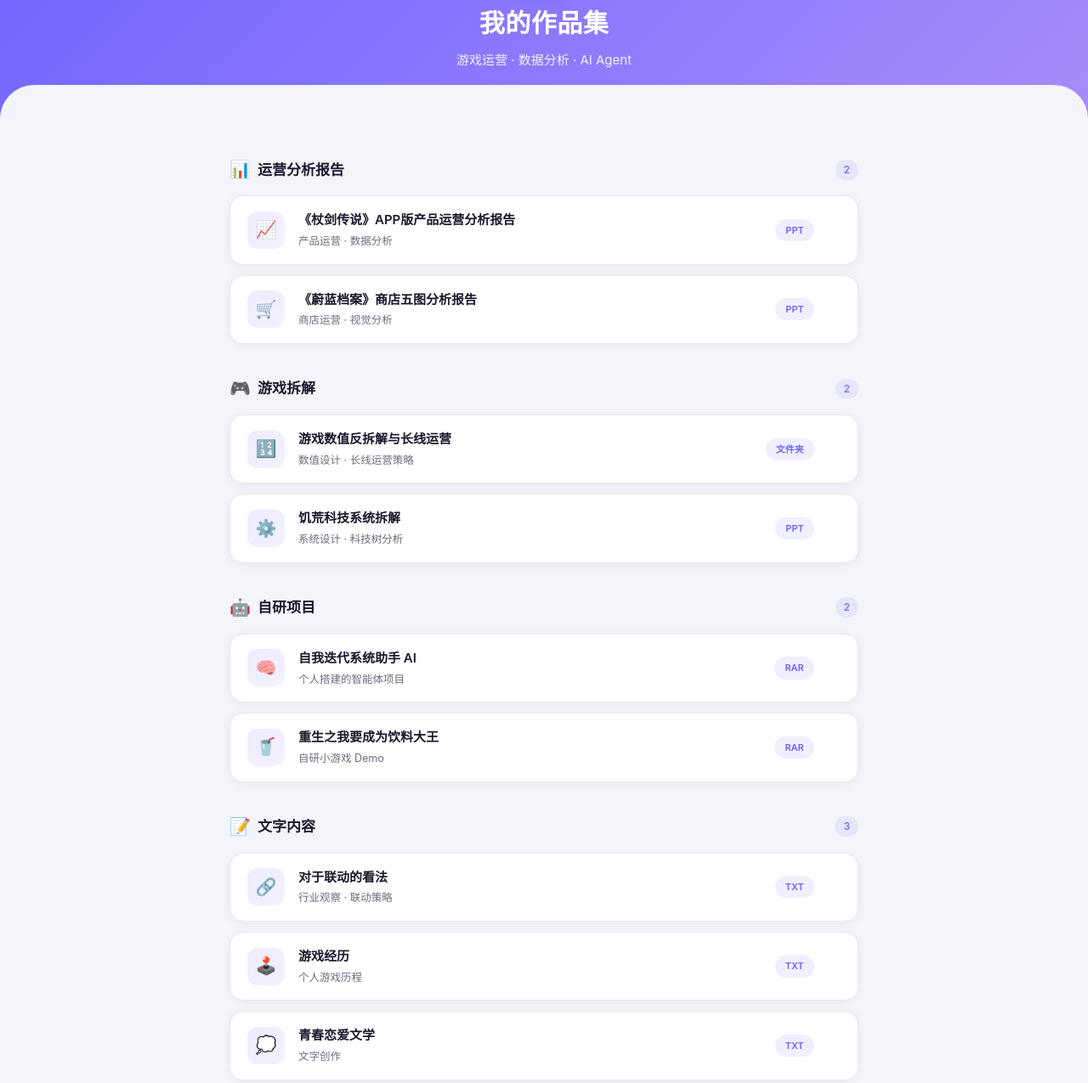
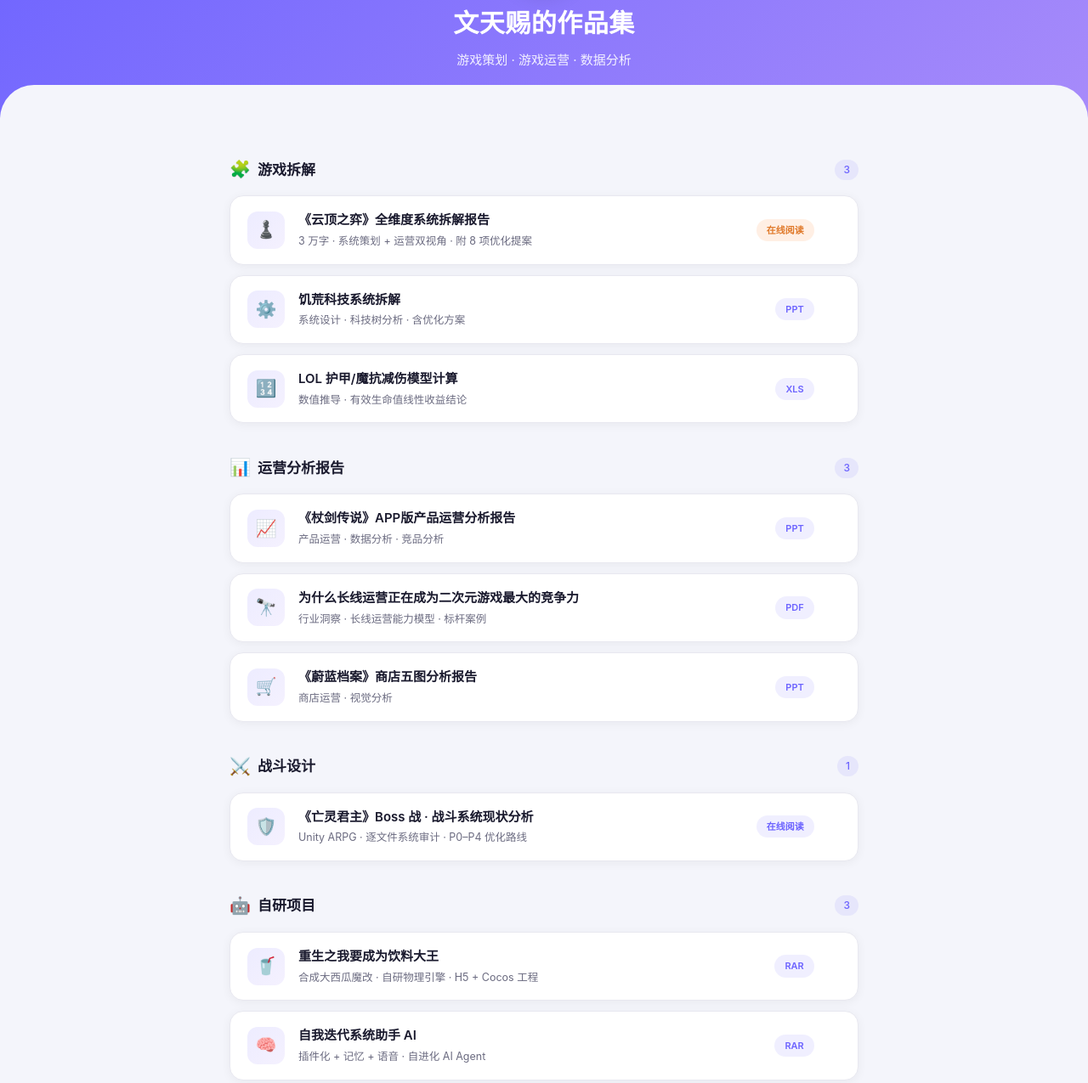
Before and after one commit to wcwtc1-sys/-, a plain HTML site: page index.html in a window 1280 px wide. Shown: the part 167-1442 px from the top of the page at 85% size. Drawn offline with Linux system fonts and the light colour scheme.

Commit message:
更新作品集首页：新增云顶之弈拆解、亡灵君主战斗分析、视界之外等栏目

```diff
--- a/index.html
+++ b/index.html
@@ -3,7 +3,7 @@
 <head>
 <meta charset="UTF-8">
 <meta name="viewport" content="width=device-width, initial-scale=1.0">
-<title>我的作品集 | Portfolio</title>
+<title>文天赐的作品集 | 游戏策划 · 游戏运营</title>
 <style>
   * { margin: 0; padding: 0; box-sizing: border-box; }
 
@@ -168,6 +168,10 @@
     white-space: nowrap;
     flex-shrink: 0;
   }
+  .card-tag.hot {
+    background: rgba(255,140,66,0.14);
+    color: #e0792a;
+  }
 
   .card-arrow {
     color: var(--primary);
@@ -210,25 +214,69 @@
   <!-- ===== 顶部 ===== -->
   <div class="header">
     <div class="avatar">🎮</div>
-    <h1>我的作品集</h1>
-    <p>游戏运营 · 数据分析 · AI Agent</p>
+    <h1>文天赐的作品集</h1>
+    <p>游戏策划 · 游戏运营 · 数据分析</p>
   </div>
 
   <div class="container">
 
+    <!-- ===== 游戏拆解 ===== -->
+    <div class="section-title">
+      <span class="icon">🧩</span> 游戏拆解
+      <span class="count">3</span>
+    </div>
+    <div class="grid">
+      <a class="card" href="云顶之弈系统拆解报告.html">
+        <div class="card-icon">♟️</div>
+        <div class="card-body">
+          <div class="card-title">《云顶之弈》全维度系统拆解报告</div>
+          <div class="card-desc">3 万字 · 系统策划 + 运营双视角 · 附 8 项优化提案</div>
+        </div>
+        <span class="card-tag hot">在线阅读</span>
+        <span class="card-arrow">→</span>
+      </a>
+      <a class="card" href="饥荒科技系统拆解.pptx" target="_blank">
+        <div class="card-icon">⚙️</div>
+        <div class="card-body">
+          <div class="card-title">饥荒科技系统拆解</div>
+          <div class="card-desc">系统设计 · 科技树分析 · 含优化方案</div>
+        </div>
+        <span class="card-tag">PPT</span>
+        <span class="card-arrow">→</span>
+      </a>
+      <a class="card" href="游戏数值反拆解与长线运营/LOL护甲魔抗减伤模型的计算与思考.xls" target="_blank">
+        <div class="card-icon">🔢</div>
+        <div class="card-body">
+          <div class="card-title">LOL 护甲/魔抗减伤模型计算</div>
+          <div class="card-desc">数值推导 · 有效生命值线性收益结论</div>
+        </div>
+        <span class="card-tag">XLS</span>
+        <span class="card-arrow">→</span>
+      </a>
+    </div>
+
     <!-- ===== 运营分析报告 ===== -->
     <div class="section-title">
       <span class="icon">📊</span> 运营分析报告
-      <span class="count">2</span>
+      <span class="count">3</span>
     </div>
     <div class="grid">
       <a class="card" href="《杖剑传说》APP版产品运营分析报告.pptx" target="_blank">
         <div class="card-icon">📈</div>
         <div class="card-body">
           <div class="card-title">《杖剑传说》APP版产品运营分析报告</div>
-          <div class="card-desc">产品运营 · 数据分析</div>
+          <div class="card-desc">产品运营 · 数据分析 · 竞品分析</div>
         </div>
         <span class="card-tag">PPT</span>
+        <span class="card-arrow">→</span>
+      </a>
+      <a class="card" href="游戏数值反拆解与长线运营/为什么长线运营正在成为二次元游戏最大的竞争力.pdf" target="_blank">
+        <div class="card-icon">🔭</div>
+        <div class="card-body">
+          <div class="card-title">为什么长线运营正在成为二次元游戏最大的竞争力</div>
+          <div class="card-desc">行业洞察 · 长线运营能力模型 · 标杆案例</div>
+        </div>
+        <span class="card-tag">PDF</span>
         <span class="card-arrow">→</span>
       </a>
       <a class="card" href="《蔚蓝档案》商店五图分析报告.pptx" target="_blank">
@@ -242,54 +290,54 @@
       </a>
     </div>
 
-    <!-- ===== 游戏拆解 ===== -->
+    <!-- ===== 战斗设计 ===== -->
     <div class="section-title">
-      <span class="icon">🎮</span> 游戏拆解
-      <span class="count">2</span>
+      <span class="icon">⚔️</span> 战斗设计
+      <span class="count">1</span>
     </div>
     <div class="grid">
-      <a class="card" href="游戏数值反拆解与长线运营" target="_blank">
-        <div class="card-icon">🔢</div>
+      <a class="card" href="亡灵君主_战斗系统现状分析.html">
+        <div class="card-icon">🛡️</div>
         <div class="card-body">
-          <div class="card-title">游戏数值反拆解与长线运营</div>
-          <div class="card-desc">数值设计 · 长线运营策略</div>
+          <div class="card-title">《亡灵君主》Boss 战 · 战斗系统现状分析</div>
+          <div class="card-desc">Unity ARPG · 逐文件系统审计 · P0–P4 优化路线</div>
         </div>
-        <span class="card-tag">文件夹</span>
-        <span class="card-arrow">→</span>
-      </a>
-      <a class="card" href="饥荒科技系统拆解.pptx" target="_blank">
-        <div class="card-icon">⚙️</div>
-        <div class="card-body">
-          <div class="card-title">饥荒科技系统拆解</div>
-          <div class="card-desc">系统设计 · 科技树分析</div>
-        </div>
-        <span class="card-tag">PPT</span>
+        <span class="card-tag">在线阅读</span>
         <span class="card-arrow">→</span>
       </a>
     </div>
 
-    <!-- ===== 自研 Agent & 小游戏 ===== -->
+    <!-- ===== 自研项目 ===== -->
     <div class="section-title">
       <span class="icon">🤖</span> 自研项目
-      <span class="count">2</span>
+      <span class="count">3</span>
     </div>
     <div class="grid">
+      <a class="card" href="饮料大王（合成大西瓜小游戏demo）.rar" target="_blank">
+        <div class="card-icon">🥤</div>
+        <div class="card-body">
+          <div class="card-title">重生之我要成为饮料大王</div>
+          <div class="card-desc">合成大西瓜魔改 · 自研物理引擎 · H5 + Cocos 工程</div>
+        </div>
+        <span class="card-tag">RAR</span>
+        <span class="card-arrow">→</span>
+      </a>
       <a class="card" href="自我迭代系统助手ai.rar" target="_blank">
         <div class="card-icon">🧠</div>
         <div class="card-body">
           <div class="card-title">自我迭代系统助手 AI</div>
-          <div class="card-desc">个人搭建的智能体项目</div>
+          <div class="card-desc">插件化 + 记忆 + 语音 · 自进化 AI Agent</div>
         </div>
         <span class="card-tag">RAR</span>
         <span class="card-arrow">→</span>
       </a>
-      <a class="card" href="小游戏demo.rar" target="_blank">
-        <div class="card-icon">🥤</div>
+      <a class="card" href="截屏翻译demo" target="_blank">
+        <div class="card-icon">🌐</div>
         <div class="card-body">
-          <div class="card-title">重生之我要成为饮料大王</div>
-          <div class="card-desc">自研小游戏 Demo</div>
+          <div class="card-title">截屏翻译 Demo</div>
+          <div class="card-desc">RapidOCR + 大模型 · 屏幕即译工具（Python）</div>
         </div>
-        <span class="card-tag">RAR</span>
+        <span class="card-tag">源码</span>
         <span class="card-arrow">→</span>
       </a>
     </div>
@@ -297,9 +345,18 @@
     <!-- ===== 文字内容 ===== -->
     <div class="section-title">
       <span class="icon">📝</span> 文字内容
-      <span class="count">3</span>
+      <span class="count">4</span>
     </div>
     <div class="grid">
+      <a class="card" href="视界之外.html">
+        <div class="card-icon">📖</div>
+        <div class="card-body">
+          <div class="card-title">《视界之外》长篇奇幻连载</div>
+          <div class="card-desc">55 章 / 12.8 万字 · 世界观与连载产品化</div>
+        </div>
+        <span class="card-tag">项目页</span>
+        <span class="card-arrow">→</span>
+      </a>
       <a class="card" href="对于联动的看法.txt" target="_blank">
         <div class="card-icon">🔗</div>
         <div class="card-body">
@@ -332,7 +389,7 @@
   </div>
 
   <div class="footer">
-    👋 感谢访问 <span class="dot">·</span> 持续更新中
+    文天赐 <span class="dot">·</span> 游戏策划 / 游戏运营求职中 <span class="dot">·</span> 作品集持续更新
   </div>
 
 </body>
```
